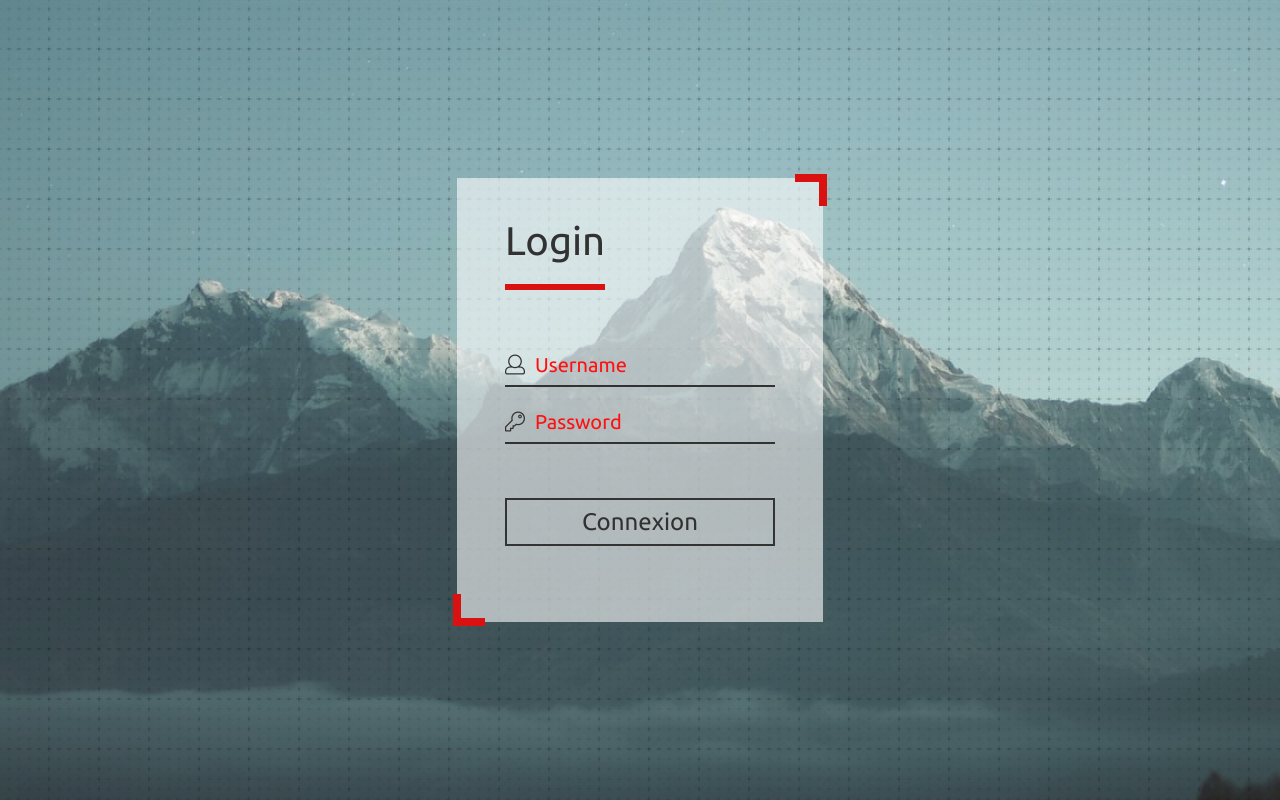
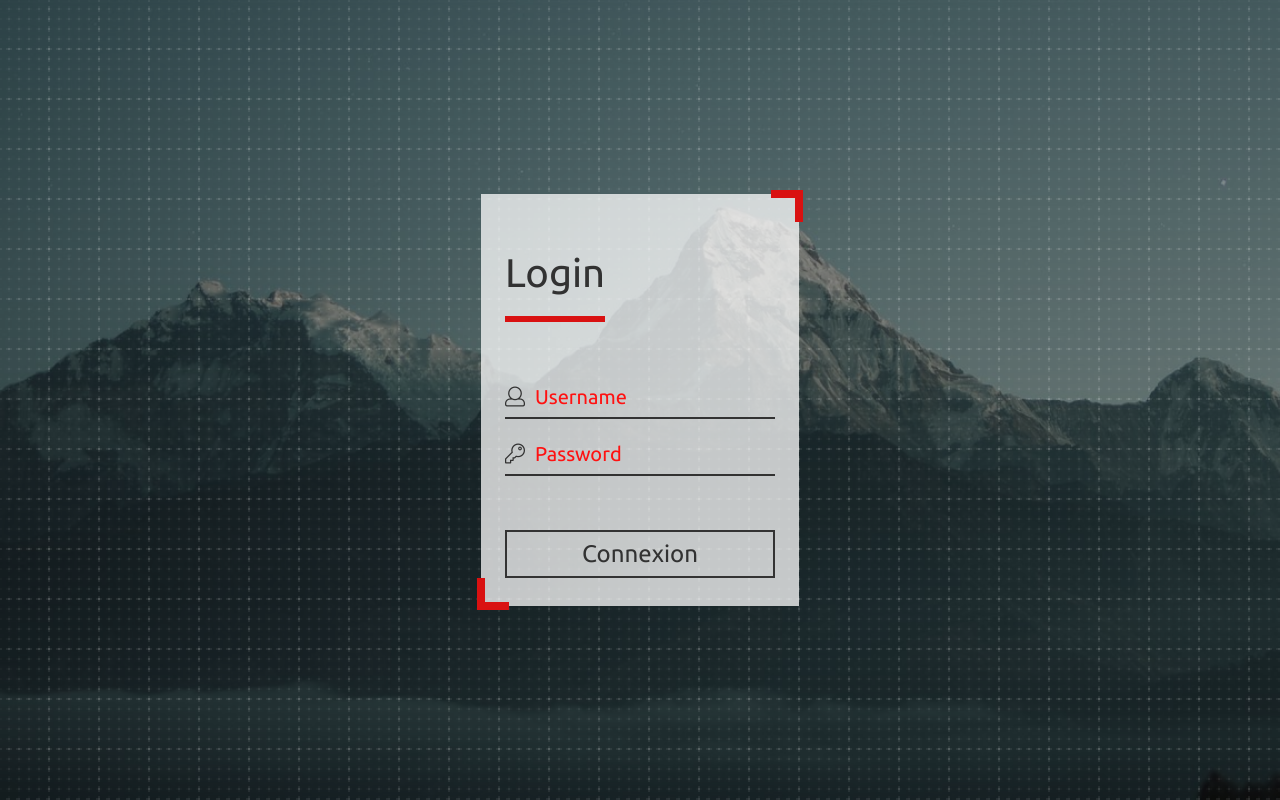
Before and after one commit to ChRootCommit/LegaChat, a PHP site: page / in a window 1280 px wide. Run offline with PHP 8.4, Linux system fonts and the light colour scheme.

Commit message:
Add files via upload

```diff
--- a/front/css/login.css
+++ b/front/css/login.css
@@ -8,39 +8,6 @@
  */
 
 @charset "UTF-8";
-
-#login {
-	background: rgba(255, 255, 255, .6);
-	display: none;
-	left: 50%;
-	padding: 0 2.5em 4em 2.5em;
-	position: absolute;
-	top: 50%;
-	transform: translate(-50%, -50%);
-	z-index: 1;
-}
-#login::before,
-#login::after {
-	border: 8px solid rgb(217, 17, 17);
-	content: '';
-	height: 1.5em;
-	position: absolute;
-	width: 1.5em;
-}
-#login::before {
-	border-right: 0;
-	border-top: 0;
-	bottom: 0;
-	left: 0;
-	margin: 0 0 -4px -4px;
-}
-#login::after {
-	border-bottom: 0;
-	border-left: 0;
-	margin: -4px -4px 0 0;
-	right: 0;
-	top: 0;
-}
 
 #login form { padding: 2.5em .5em 0 .5em; }
 
--- a/front/css/main.css
+++ b/front/css/main.css
@@ -43,6 +43,45 @@ section {
 	height: 100%;
 	position: relative;
 	width: 100%;
+}
+
+#login, #chat, #chat #popup {
+	background: rgba(255, 255, 255, .75);
+	display: none;
+	left: 50%;
+	padding: 1em;
+	position: fixed;
+	top: 50%;
+	transform: translate(-50%, -50%);
+	z-index: 1;
+}
+#chat {
+	min-width: 18em;
+	max-width: 50em;
+	width: 50%;
+}
+
+#login::before, #chat::before, #chat #popup::before,
+#login::after, #chat::after, #chat #popup::after {
+	border: 8px solid rgb(217, 17, 17);
+	content: '';
+	height: 1.5em;
+	position: absolute;
+	width: 1.5em;
+}
+#login::before, #chat::before, #chat #popup::before {
+	border-right: 0;
+	border-top: 0;
+	bottom: 0;
+	left: 0;
+	margin: 0 0 -4px -4px;
+}
+#login::after, #chat::after, #chat #popup::after {
+	border-bottom: 0;
+	border-left: 0;
+	margin: -4px -4px 0 0;
+	right: 0;
+	top: 0;
 }
 
 input {
--- a/front/index.html
+++ b/front/index.html
@@ -13,11 +13,11 @@
 		<meta name="description" content="LegaChat 2019 - A Legacy Chat by Anarchy">
 		<title>LegaChat</title>
 		<link rel="stylesheet" type="text/css" href="./front/css/font_awesome.min.css" />
+		<link rel="stylesheet" type="text/css" href="./front/css/main.css" />
 		<link rel="stylesheet" type="text/css" href="./front/css/scrollBar.css" />
 		<link rel="stylesheet" type="text/css" href="./front/css/loader.css" />
 		<link rel="stylesheet" type="text/css" href="./front/css/login.css" />
 		<link rel="stylesheet" type="text/css" href="./front/css/chat.css" />
-		<link rel="stylesheet" type="text/css" href="./front/css/main.css" />
 		<script language="javascript" type="text/javascript" src="./front/js/jquery.min.js"></script>
 		<script language="javascript" type="text/javascript" src="./front/js/loader.min.js"></script>
 		<script language="javascript" type="text/javascript" src="./front/js/xhr.js"></script>
--- a/front/js/main.js
+++ b/front/js/main.js
@@ -14,11 +14,11 @@ class background {
 		if(!ct) var ct = 'light';
 		const theme = {
 			light: {
-				bg: "rgba(255, 255, 255, .15)",
+				bg: "rgba(255, 255, 255, .5)",
 				gd: ["rgba(0, 0, 0, .05)", "rgba(0, 0, 0, .025)"]
 			},
 			dark: {
-				bg: "rgba(0, 0, 0, .15)",
+				bg: "rgba(20, 20, 20, .5)",
 				gd: ["rgba(255, 255, 255, .05)", "rgba(255, 255, 255, .025)"]
 			}
 		}
@@ -52,7 +52,7 @@ class background {
 
 		$(window).resize(function() {
 			clearTimeout(window.resizedFinished);
-			window.resizedFinished = setTimeout(function() { background.grid(); }, 100);
+			window.resizedFinished = setTimeout(function() { background.grid(ct); }, 10);
 		});
 	}
 }
@@ -96,7 +96,7 @@ class loader {
 }
 
 $(document).ready(() => {
-	background.grid();
+	background.grid('dark');
 
 	new loader();
 	loader.status('Chargement des ressources');
--- a/front/web-app/css/webApp.css
+++ b/front/web-app/css/webApp.css
@@ -6,6 +6,8 @@
  * location : /front/css/
  * author   : Anarchy
  */
+
+html { background: transparent; }
 
 body {
   position: fixed;
```
Also changed, not shown: front/css/chat.css (+0 -37 lines).
